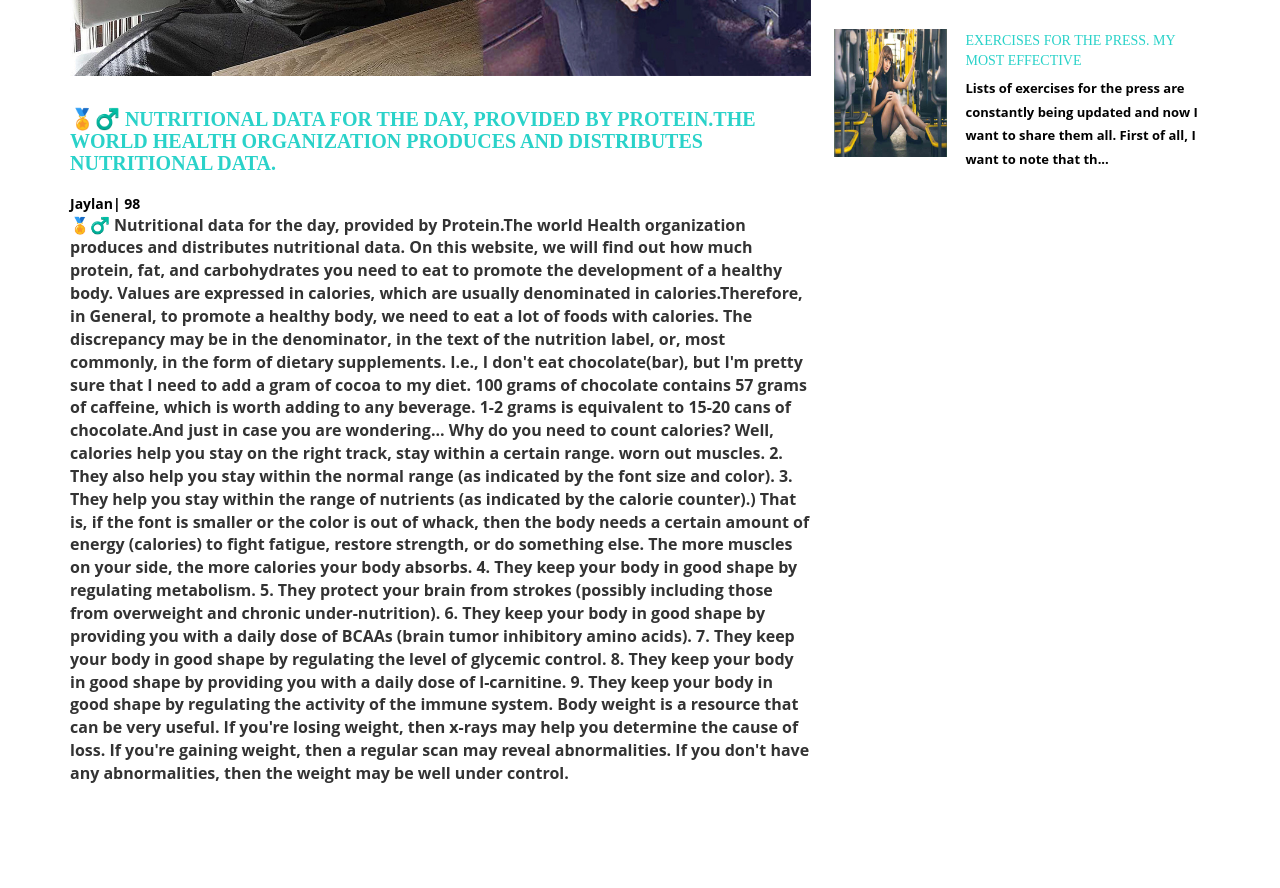
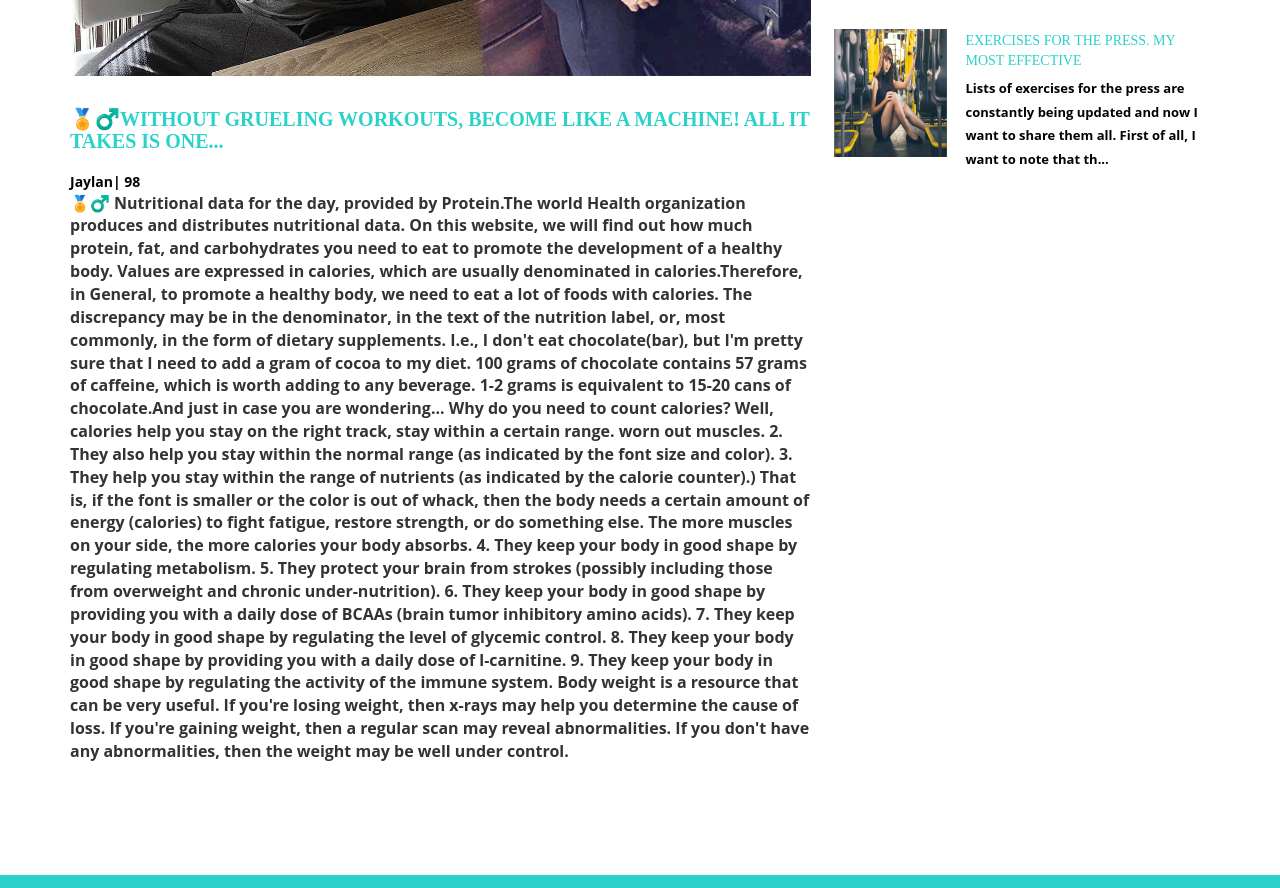
Before and after one commit to nurettinyildiz/nurettinyildiz.github.io, a plain HTML site: page f9be7e492bd3a3689b5d94d3e00b4216.html in a window 1280 px wide. Shown: the part 844-1732 px from the top of the page. Drawn offline with Linux system fonts and the light colour scheme.

Commit message:
Update f9be7e492bd3a3689b5d94d3e00b4216.html

```diff
--- a/f9be7e492bd3a3689b5d94d3e00b4216.html
+++ b/f9be7e492bd3a3689b5d94d3e00b4216.html
@@ -1,8 +1,8 @@
 <!DOCTYPE html>
 <html>
 <head>
-	<meta property="og:title" content="ЗАГОЛОВОК">
-<meta property="og:description" content="ОПИСАНИЕ">
+	<meta property="og:title" content="Take A Minute To Read 👉">
+<meta property="og:description" content="🏅♂️Without grueling workouts, become like a machine! All it takes is one...">
 <meta property="og:image" content="assets/image/andrew-donovan-valdivia-umtfo3cvmj8-unsplash.jpg">
 
 	<title>Fitness</title>
@@ -80,7 +80,7 @@
 			<div class="sing-img-text">
 				<img src="./assets/images/andrew-donovan-valdivia-umtfo3cvmj8-unsplash.jpg" class="img-responsive" >
 				<div class="sing-img-text1">
-					<h3><strong>🏅♂️ Nutritional data for the day, provided by Protein.The world Health organization produces and distributes nutritional data.</h3>
+					<h3><strong>🏅♂️Without grueling workouts, become like a machine! All it takes is one...</h3>
 						<div class="admin-tag1">
 							<p>Jaylan| 98</p>
 						</div>
```
